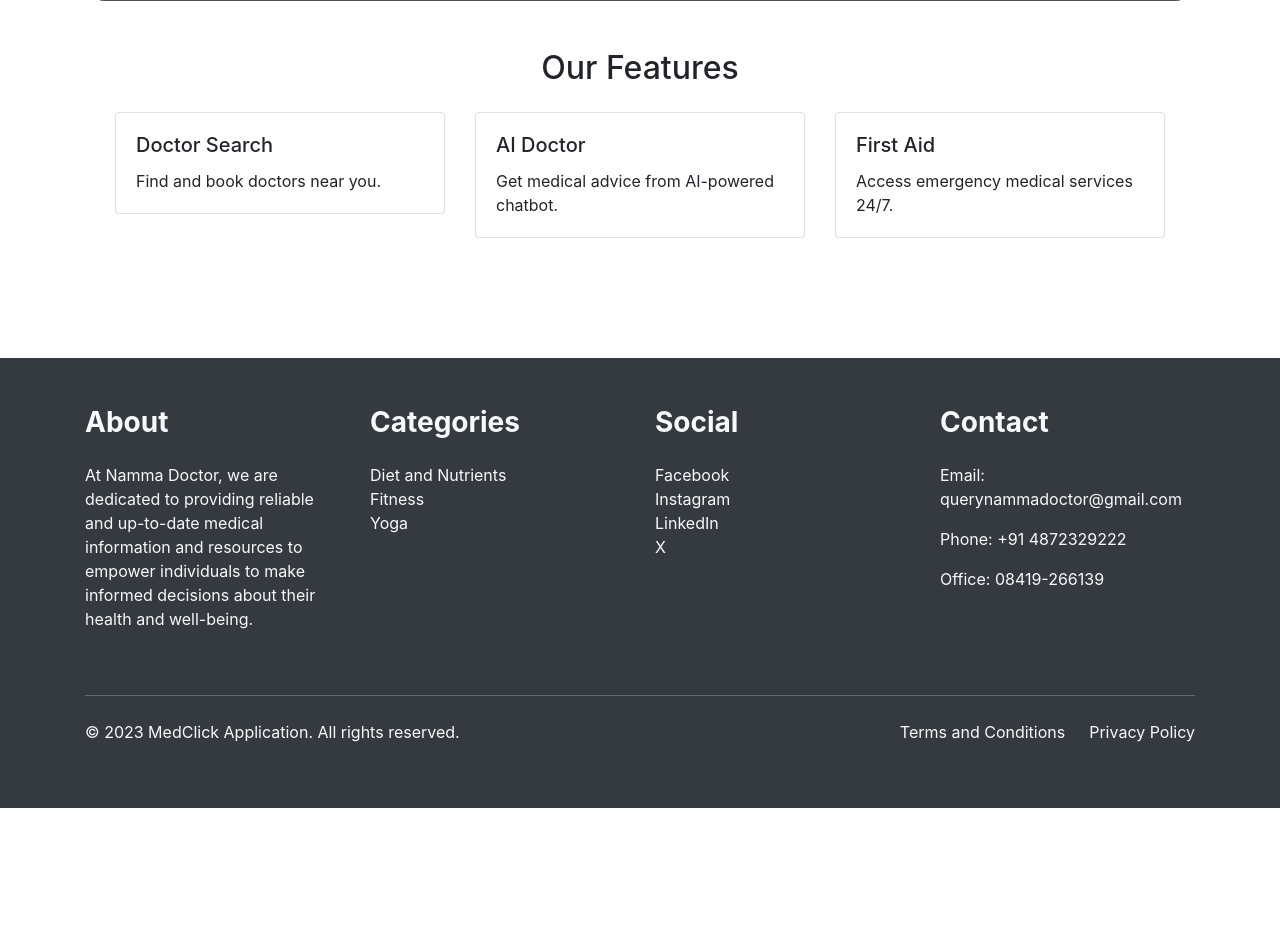
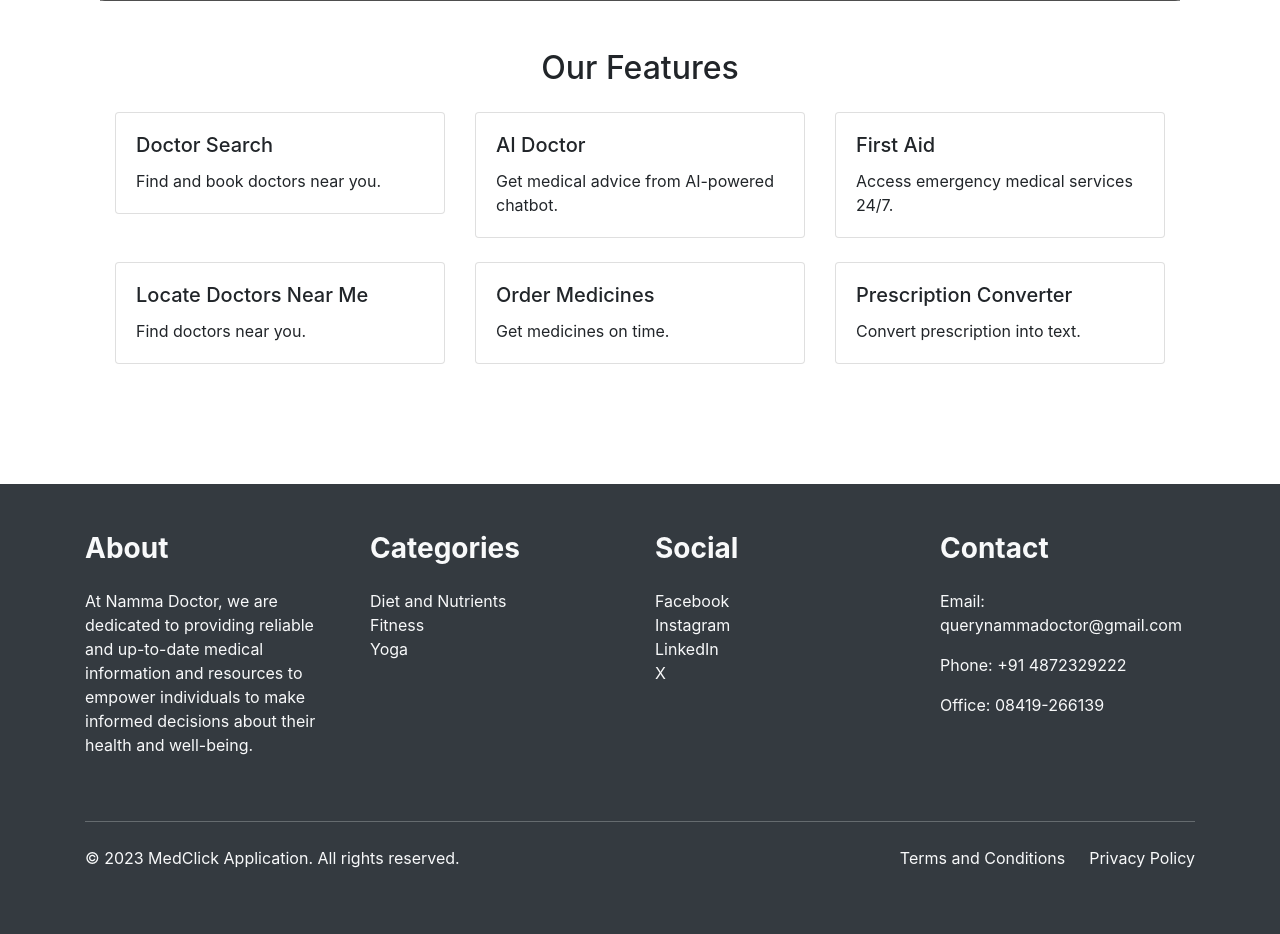
Before and after one commit to AJAmit17/NammaDoctor, a Django app: page / in a window 1280 px wide. Shown: the part 581-1515 px from the top of the page. Before the commit the page ends 1389 px from the top, so only its background shows below. Run offline with Django 4.2, Linux system fonts and the light colour scheme; some libraries are stand-ins or nearby versions; grey boxes are pictures that could not be loaded.

Commit message:
'ft.2.0'

```diff
--- a/doctor_regi/templates/doctor_regi/doc_page.html
+++ b/doctor_regi/templates/doctor_regi/doc_page.html
@@ -5,5 +5,5 @@
 {% block title %}Doctor Registration{% endblock %}
 
 {% block content %}
-"Hello there"
+No doctors found
 {% endblock %}
--- a/ndapp/templates/ndapp/home.html
+++ b/ndapp/templates/ndapp/home.html
@@ -78,7 +78,7 @@
 
               <!-- Third Feature Card -->
               <div class="col-md-4 mb-4">
-                <a href="#" class="card-link" target="_blank">
+                <a href="{% url 'remedy_list' %}" class="card-link" target="_blank">
                   <div class="card">
                     <div class="card-body">
                       <h5 class="card-title">First Aid</h5>
@@ -88,7 +88,43 @@
                 </a>
               </div>
             </div>
-            <!-- Add more sets of three feature cards here -->
+
+            <div class="row">
+              <div class="col-md-4 mb-4">
+                <a href="{% url 'doc_loc' %}" class="card-link" target="_blank">
+                  <div class="card">
+                    <div class="card-body">
+                      <h5 class="card-title">Locate Doctors Near Me</h5>
+                      <p class="card-text">Find doctors near you.</p>
+                    </div>
+                  </div>
+                </a>
+              </div>
+
+              <!-- Second Feature Card -->
+              <div class="col-md-4 mb-4">
+                <a href="{% url 'medicine_list' %}" class="card-link" target="_blank">
+                  <div class="card">
+                    <div class="card-body">
+                      <h5 class="card-title">Order Medicines</h5>
+                      <p class="card-text">Get medicines on time.</p>
+                    </div>
+                  </div>
+                </a>
+              </div>
+
+              <!-- Third Feature Card -->
+              <div class="col-md-4 mb-4">
+                <a href="{% url 'image_to_text' %}" class="card-link" target="_blank">
+                  <div class="card">
+                    <div class="card-body">
+                      <h5 class="card-title">Prescription Converter</h5>
+                      <p class="card-text">Convert prescription into text.</p>
+                    </div>
+                  </div>
+                </a>
+              </div>
+            </div>
           </section>
 
     </div>
--- a/ndapp/urls.py
+++ b/ndapp/urls.py
@@ -10,6 +10,4 @@ urlpatterns = [
     path('health-topics/',views.healthtopics, name="healthtopics"),
     path('terms-and-conditions/',views.termsandconditions, name="tandc"),
     path('privacy-policy/',views.privacypolicy, name="pp"),
-    path('privacy-policy/',views.privacypolicy, name="pp"),
-    path('locate-on-map/',views.locatedoc, name="locatedoc"),
 ]
--- a/ndapp/views.py
+++ b/ndapp/views.py
@@ -63,10 +63,3 @@ def privacypolicy(requests):
     return render(requests, 'ndapp/pp.html',{
         'title': 'Privacy Policy'
     })
-
-def locatedoc(requests):
-    mapple_token = os.environ.get('MAPPLES_TOKEN')
-    return render(requests, 'ndapp/maps.html',{
-        'title': 'Locate on Map',
-        'mapple tokens': mapple_token
-    })
--- a/remedies/templates/remedies/list.html
+++ b/remedies/templates/remedies/list.html
@@ -2,7 +2,7 @@
 
 {% block content %}
 <section class="mt-2">
-  <h2 class="text-center mb-4">Common Diseases Remedies</h2>
+  <h2 class="text-center mb-4">First Aid</h2>
   <div class="row">
     {% for remedy in remedies %}
     <div class="col-md-4 mb-4">
--- a/remedies/templates/remedies/user_remedies.html
+++ b/remedies/templates/remedies/user_remedies.html
@@ -21,7 +21,7 @@
       <div class="col-md-4">
         <div class="card">
           <div class="card-body">
-            <h5 class="card-title">Add Your Remedy</h5>
+            <h5 class="card-title">Add first aid procedures</h5>
             <form method="post" enctype="multipart/form-data">
               {% csrf_token %}
               {{ form.as_p }}
--- a/user_regi/models.py
+++ b/user_regi/models.py
@@ -7,8 +7,6 @@ from django.contrib.auth.models import User
 class Profile(models.Model):
     user = models.OneToOneField(User,on_delete=models.CASCADE)
     image = models.ImageField(default='default.png',upload_to='profile_pics')
-    firstname = models.CharField(max_length=30, blank=True)
-    lastname = models.CharField(max_length=30, blank=True)
 
     def __str__(self):
         return f'{self.user.username} Profile details'
```
Also changed, not shown: ndapp/templates/ndapp/maps.html (deleted, +0 -53 lines), ndapp/templates/ndapp/services.html (+17 -3 lines).
